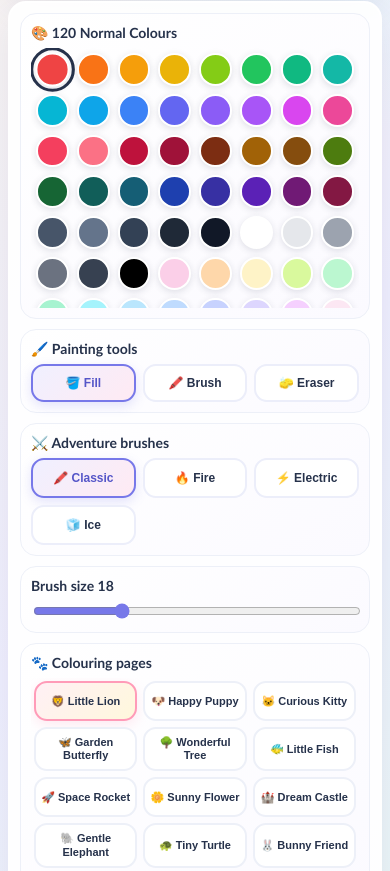
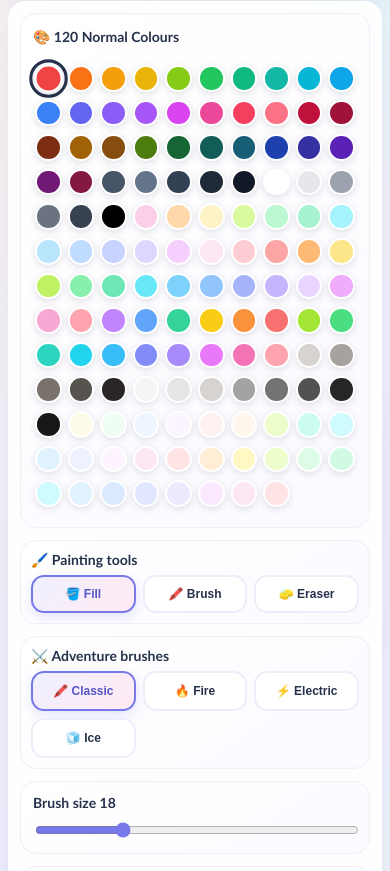
Before and after one commit to inkbymuntaha-alt/musas-colour-world, a plain HTML site: page index.html in a window 390 px wide. Shown: the part 658-1529 px from the top of the page. Drawn offline with Linux system fonts and the light colour scheme.

Commit message:
Improve mobile palette and control scrolling

```diff
--- a/index.html
+++ b/index.html
@@ -221,6 +221,58 @@ button,.tool,.category,.swatch{touch-action:manipulation}
 }
 @media(max-width:360px){
  .tools>section:first-child .palette{grid-template-columns:repeat(7,minmax(0,1fr));gap:7px}
+}
+
+
+/* Mobile controls: avoid a tiny nested colour window; let the page scroll through all swatches. */
+@media(max-width:560px){
+ .tools{gap:12px}
+ .tools>section:first-child{
+  width:100%;
+  min-width:0;
+  overflow:visible!important;
+  padding:12px!important;
+ }
+ .tools>section:first-child h3{
+  position:relative;
+  display:block;
+  margin:0 0 10px;
+  padding:2px 0 4px;
+  line-height:1.35;
+  overflow:visible;
+ }
+ .tools>section:first-child .palette{
+  display:grid;
+  grid-template-columns:repeat(10,minmax(0,1fr));
+  gap:8px 6px;
+  width:100%;
+  max-height:none!important;
+  min-height:0;
+  overflow:visible!important;
+  padding:4px 2px 8px;
+  align-content:start;
+ }
+ .tools>section:first-child .swatch{
+  width:100%;
+  max-width:34px;
+  min-width:0;
+  aspect-ratio:1;
+  justify-self:center;
+ }
+ .tools>section:nth-child(4){padding:12px!important}
+ .tools>section:nth-child(4) h3{line-height:1.35}
+ .tools>section:nth-child(5){padding:12px!important}
+ .tools>section:nth-child(5) .categories{
+  max-height:min(42svh,340px);
+  overflow-y:auto;
+  overscroll-behavior:contain;
+  scrollbar-width:thin;
+  padding:3px 3px 8px;
+ }
+}
+@media(max-width:360px){
+ .tools>section:first-child .palette{grid-template-columns:repeat(9,minmax(0,1fr));gap:7px 5px}
+ .tools>section:first-child .swatch{max-width:32px}
 }
 
 </style>
```
